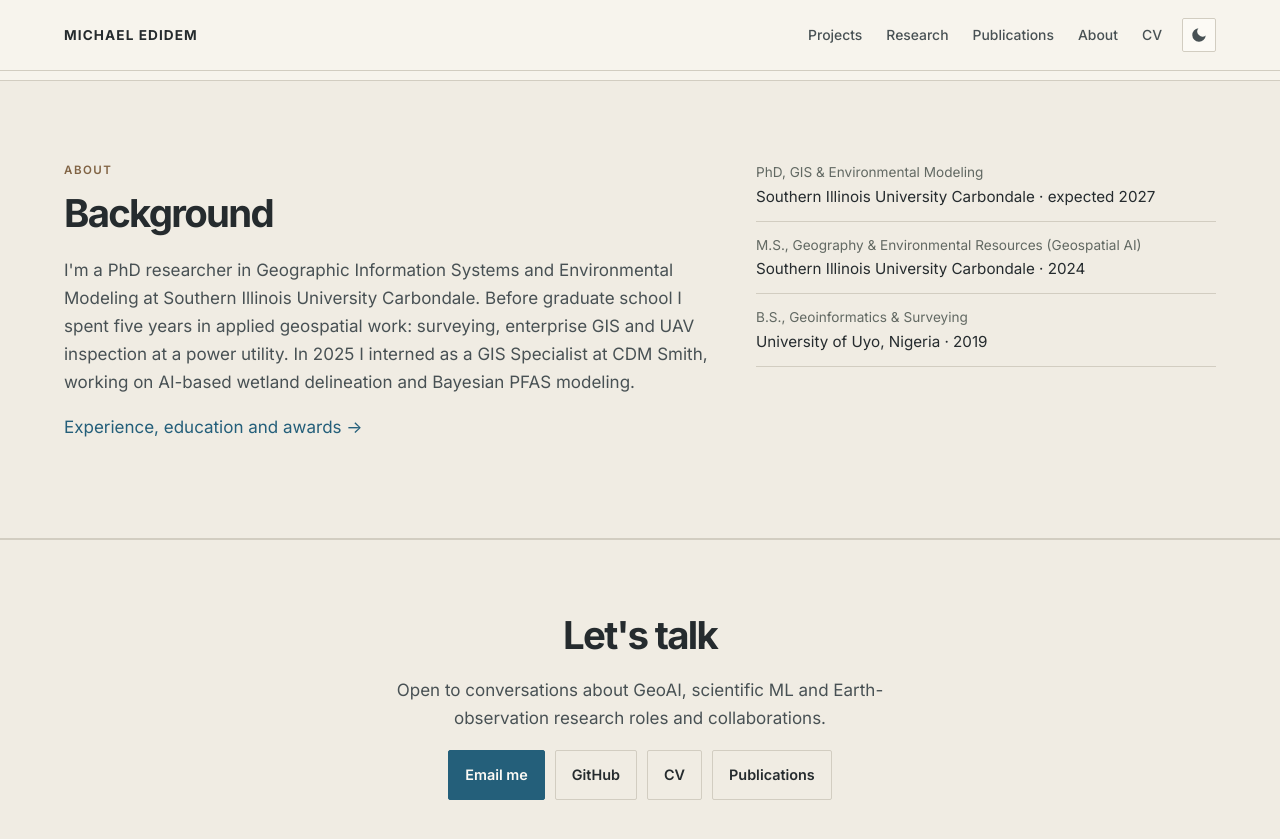
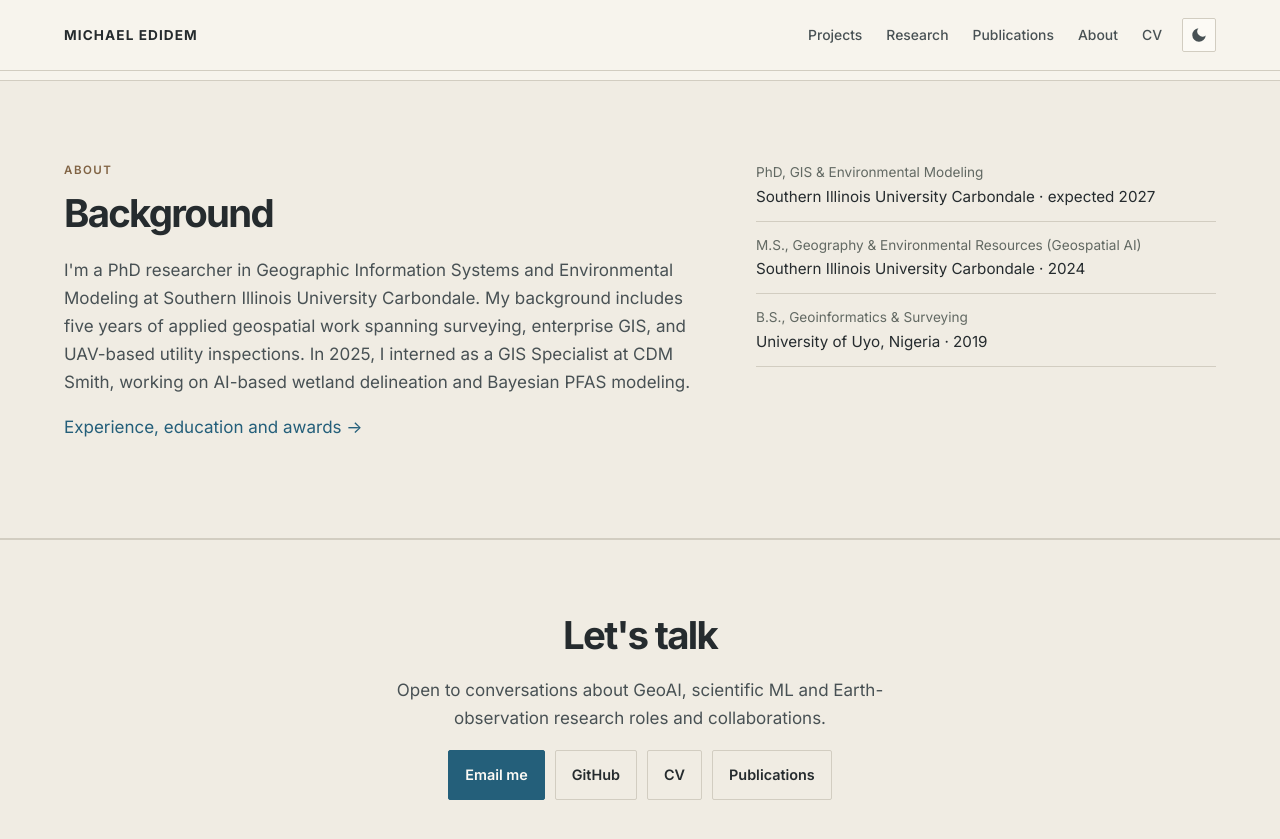
Before and after one commit to mikedidem/medidem, a Jekyll site: the page built from _pages/home.html, in a window 1280 px wide and 900 px high, scrolled down 5995 px. Shown: the top 839 px of the window. Built offline with Jekyll 4.4.1, drawn with Linux system fonts in a browser that asks for light colours.

Commit message:
Refine homepage professional background description

```diff
--- a/_pages/home.html
+++ b/_pages/home.html
@@ -268,7 +268,7 @@ title: ""
     <div>
       <span class="eyebrow">About</span>
       <h2>Background</h2>
-      <p>I'm a PhD researcher in Geographic Information Systems and Environmental Modeling at Southern Illinois University Carbondale. Before graduate school I spent five years in applied geospatial work: surveying, enterprise GIS and UAV inspection at a power utility. In 2025 I interned as a GIS Specialist at CDM Smith, working on AI-based wetland delineation and Bayesian PFAS modeling.</p>
+      <p>I'm a PhD researcher in Geographic Information Systems and Environmental Modeling at Southern Illinois University Carbondale. My background includes five years of applied geospatial work spanning surveying, enterprise GIS, and UAV-based utility inspections. In 2025, I interned as a GIS Specialist at CDM Smith, working on AI-based wetland delineation and Bayesian PFAS modeling.</p>
       <p><a href="{{ '/about/' | relative_url }}">Experience, education and awards →</a></p>
     </div>
     <div>
```
